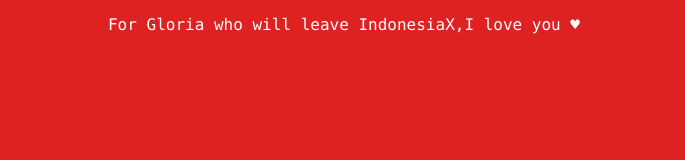
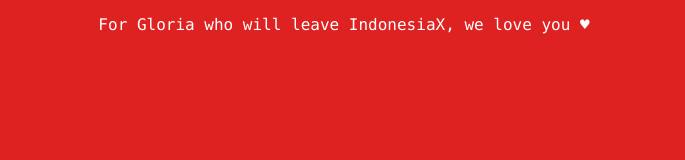
Before and after one commit to ariestiyansyah/gloria, a plain HTML site: page index.html in a window 1280 px wide. Shown: the top 160 px of the page, without its empty margins (296-981 px from the left). Drawn offline with Linux system fonts and the light colour scheme; no server answers.

Commit message:
change name

```diff
--- a/index.html
+++ b/index.html
@@ -101,7 +101,7 @@
 		</div>
 
 		<header>
-			For Gloria who will leave IndonesiaX,I love you ♥
+			For Gloria who will leave IndonesiaX, we love you ♥
 		</header>
 
 		<footer>
```
